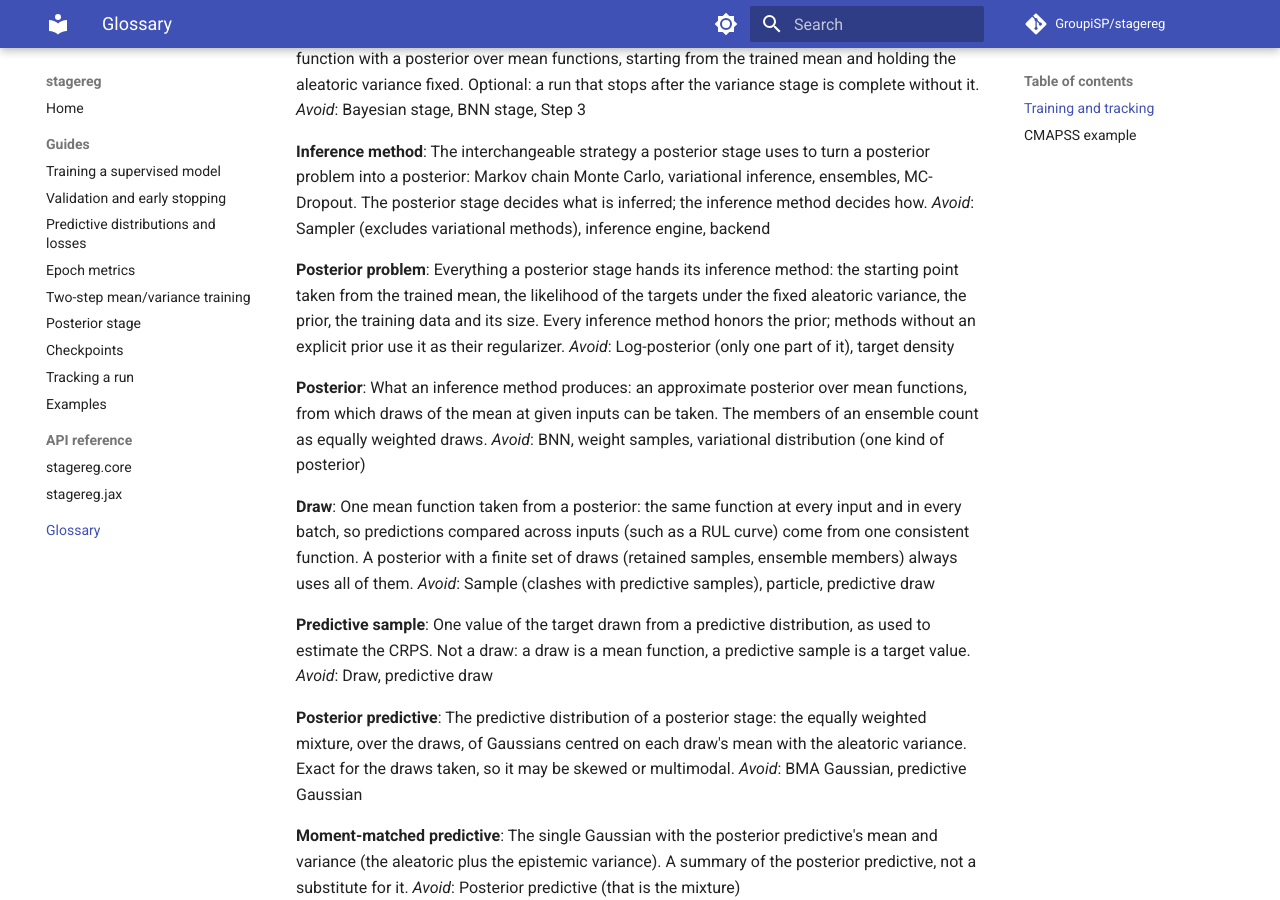
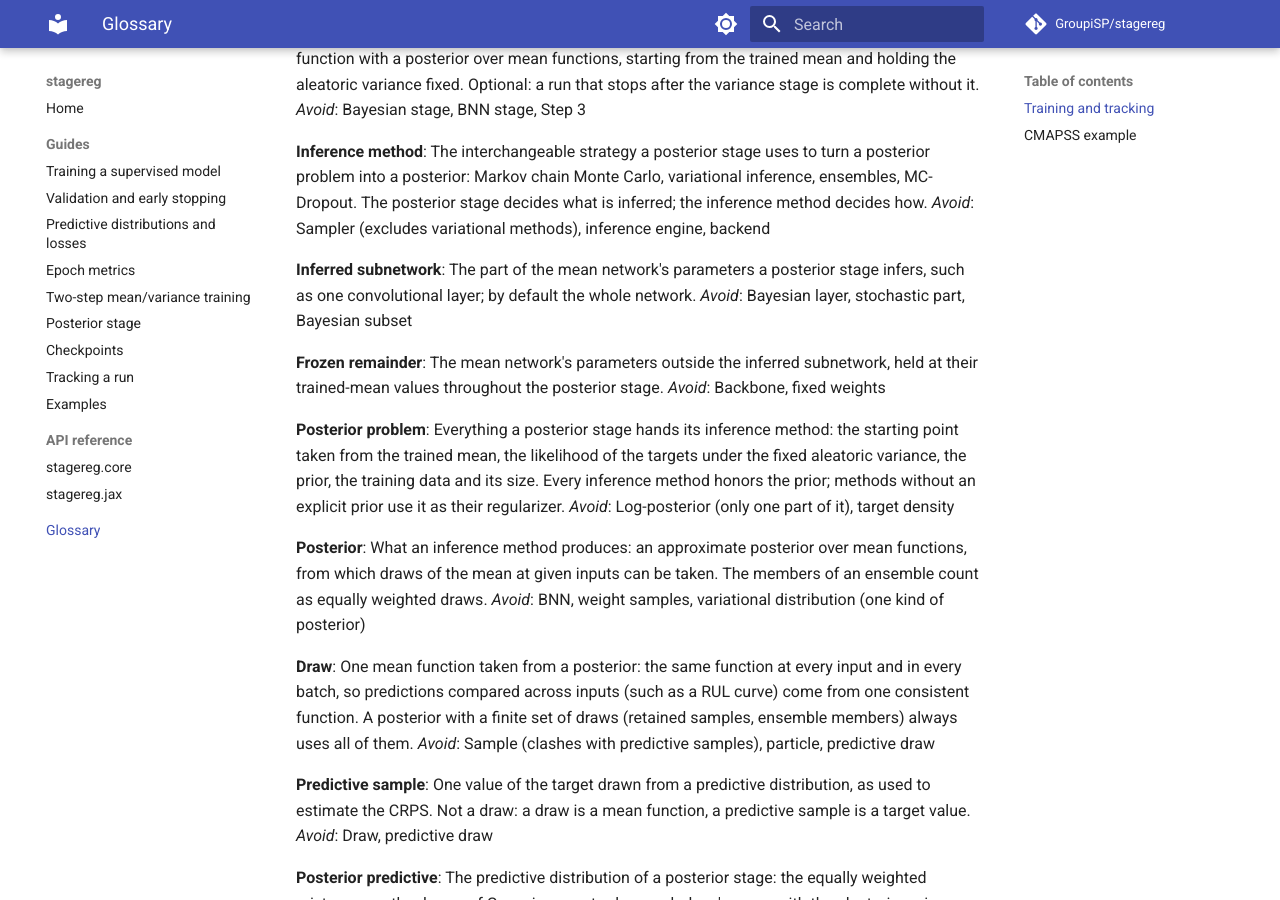
Before and after one commit to GroupiSP/probreg, an MkDocs documentation site: the page built from docs_site/glossary.md, in a window 1280 px wide and 900 px high, scrolled down 2429 px. Built offline with MkDocs 1.6.1 and Material for MkDocs 9.7.7, drawn with Linux system fonts in a browser that asks for light colours; comment, search, counter and statistics services are not loaded.

Commit message:
docs(glossary): add bayesian net terminology

```diff
--- a/GLOSSARY.md
+++ b/GLOSSARY.md
@@ -93,6 +93,14 @@ _Avoid_: Bayesian stage, BNN stage, Step 3
 The interchangeable strategy a posterior stage uses to turn a posterior problem into a posterior: Markov chain Monte Carlo, variational inference, ensembles, MC-Dropout. The posterior stage decides what is inferred; the inference method decides how.
 _Avoid_: Sampler (excludes variational methods), inference engine, backend
 
+**Inferred subnetwork**:
+The part of the mean network's parameters a posterior stage infers, such as one convolutional layer; by default the whole network.
+_Avoid_: Bayesian layer, stochastic part, Bayesian subset
+
+**Frozen remainder**:
+The mean network's parameters outside the inferred subnetwork, held at their trained-mean values throughout the posterior stage.
+_Avoid_: Backbone, fixed weights
+
 **Posterior problem**:
 Everything a posterior stage hands its inference method: the starting point taken from the trained mean, the likelihood of the targets under the fixed aleatoric variance, the prior, the training data and its size. Every inference method honors the prior; methods without an explicit prior use it as their regularizer.
 _Avoid_: Log-posterior (only one part of it), target density
```
